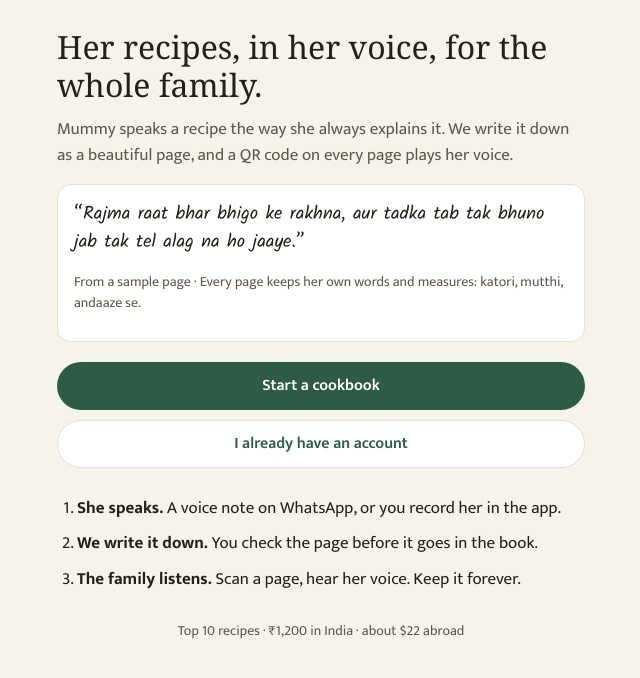
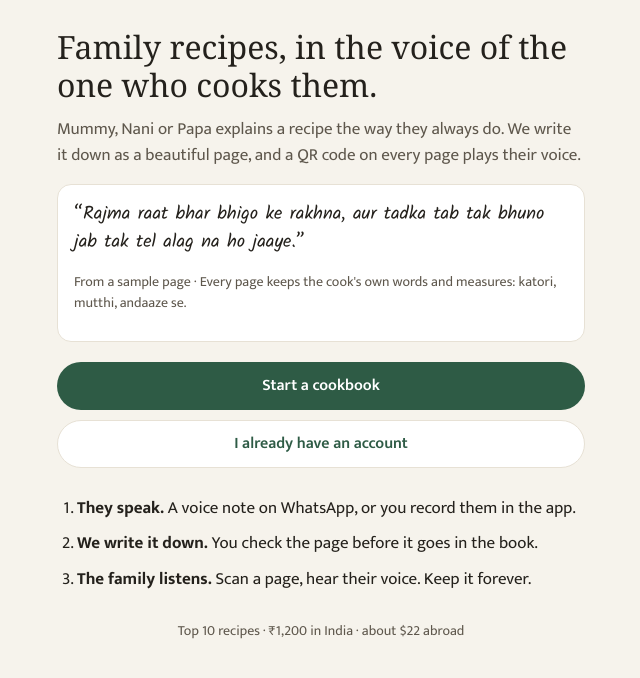
Before and after one commit to sakshamgoyal06/cookbook_creator, a Flask app: page / in a window 1280 px wide. Shown: the part 53-731 px from the top of the page, without its empty margins (319-959 px from the left). Run offline with Flask 3, Linux system fonts and the light colour scheme; parts of the project's set-up code (start-up, migrations or seed data) failed here and were passed over; some libraries are stand-ins or nearby versions; some web fonts are replaced.

Commit message:
Open the app to any family cook, not only Mummy (#34)
The start and welcome screens no longer assume Mummy; setup asks what the
family calls the cook with more choices (Dada, Nana, Bua, Mausi, Chachi...)
and no preselected answer. Messages use that word, else the cook's name with
ji, else a greeting; 'Waiting on the cook' instead of 'Waiting on Mummy'.
Father's Day joins the occasions; the old /projects pages drop 'Mom'.


Claude-Session: https://claude.ai/code/session_01DjDLfkx3HZGdTgsGhVnkhC

Co-authored-by: Claude <noreply@anthropic.com>

```diff
--- a/app.py
+++ b/app.py
@@ -334,7 +334,7 @@ def book_join(token):
         return render_template("listen_private.html"), 404
     joined = session.get("family", {})
     member = family_service.get_member(book["id"], joined.get(str(book["id"]))) if joined.get(str(book["id"])) else None
-    cook = book["storyteller_address_as"] or (book["storyteller_name"] or "").split(" ")[0] or "Mummy"
+    cook = book["storyteller_address_as"] or (book["storyteller_name"] or "").split(" ")[0] or "the cook"
     if request.method == "GET":
         wanted = [d["title"] for d in dish_service.list_dishes(book["id"]) if d["status"] == "wishlist"][:8]
         return render_template("book_join.html", book=book, member=member, cook=cook, wanted=wanted)
--- a/screens.py
+++ b/screens.py
@@ -42,8 +42,9 @@ SETUP_STEPS = {
     "assisted": ("tier", "cook", "occasion", "dishes", "pay"),
     "self": ("tier", "cook", "occasion", "dishes", "pay"),
 }
-ADDRESS_OPTIONS = ("Mummy", "Maa", "Mumma", "Dadi", "Nani", "Papa")
-OCCASIONS = ("Diwali", "Birthday", "Mother's Day", "Anniversary", "Wedding", "Just because")
+# What the buyer calls the cook. Any family cook, not only Mummy; "Something else" takes the rest.
+ADDRESS_OPTIONS = ("Mummy", "Maa", "Papa", "Dadi", "Nani", "Dada", "Nana", "Bua", "Mausi", "Chachi")
+OCCASIONS = ("Diwali", "Birthday", "Mother's Day", "Father's Day", "Anniversary", "Wedding", "Just because")
 DISH_SUGGESTIONS = ("Rajma", "Dal makhani", "Aloo paratha", "Kadhi pakora", "Chole", "Gajar ka halwa",
                     "Bhindi masala", "Paneer butter masala", "Besan ladoo", "Khichdi")
 MAX_IMPORT_FILES = 10
@@ -609,7 +610,7 @@ def recipe_page_pdf(project, recipe_id):
 
 
 def _questions_for(project, recipe):
-    """S4: open follow-up questions, each with a WhatsApp link to ask the cook when she isn't in the app."""
+    """S4: open follow-up questions, each with a WhatsApp link to ask the cook when they aren't in the app."""
     if recipe["status"] != "needs_review":
         return []
     questions = question_service.open_questions(recipe["id"])
--- a/services/ui.py
+++ b/services/ui.py
@@ -1,7 +1,8 @@
 """Small helpers shared by templates: status chips, names and dates (UX spec §3)."""
 from datetime import date
 
-DEFAULT_ADDRESS = "Mummy"
+# Only when the buyer hasn't said what they call the cook; the app is for any family cook, not just Mummy.
+DEFAULT_ADDRESS = "the cook"
 
 
 def status_chip(status, address_as=None):
@@ -26,14 +27,14 @@ def days_until(day, today=None):
 
 
 def cook_display_name(project):
-    """How our own messages address the cook: "Sunita ji", else what the buyer calls her, else Mummy."""
+    """How our own messages address the cook: "Sunita ji", else what the buyer calls them, else "the cook"."""
     if project.get("storyteller_name"):
         return f"{project['storyteller_name'].split()[0]} ji"
     return project.get("storyteller_address_as") or DEFAULT_ADDRESS
 
 
 def cook_label(project):
-    """How the buyer's screens name the cook: what the buyer calls her ("Mummy"), else "Sunita ji"."""
+    """How the buyer's screens name the cook: what the buyer calls them ("Nani"), else "Sunita ji"."""
     return project.get("storyteller_address_as") or cook_display_name(project)
 
 
--- a/templates/app/setup_cook.html
+++ b/templates/app/setup_cook.html
@@ -6,13 +6,13 @@
 <input type="text" id="storyteller_name" name="storyteller_name" value="{{ project.storyteller_name or current_user.name }}" required maxlength="60" autocomplete="name">
 {% else %}
 <h1>Who's the cook?</h1>
-<label>What do you call them?</label>
+<label>What do you call them? <span class="hint">(this is how the app and the book will name them)</span></label>
 <div class="chip-options">
 {% for option in address_options %}
-  <label class="chip-option"><input type="radio" name="storyteller_address_as" value="{{ option }}" {% if (project.storyteller_address_as or 'Mummy') == option %}checked{% endif %}><span>{{ option }}</span></label>
+  <label class="chip-option"><input type="radio" name="storyteller_address_as" value="{{ option }}" {% if project.storyteller_address_as == option %}checked{% endif %}><span>{{ option }}</span></label>
 {% endfor %}
 </div>
-<input type="text" name="address_as_other" placeholder="Something else, like Ammi or Badi Mummy" maxlength="30" aria-label="Something else" value="{{ project.storyteller_address_as if project.storyteller_address_as and project.storyteller_address_as not in address_options else '' }}">
+<input type="text" name="address_as_other" placeholder="Something else, like Ammi, Badi Mummy or Mamaji" maxlength="30" aria-label="Something else" value="{{ project.storyteller_address_as if project.storyteller_address_as and project.storyteller_address_as not in address_options else '' }}">
 <label for="storyteller_name">Their name for the cover <span class="hint">(optional, e.g. Sunita Sharma)</span></label>
 <input type="text" id="storyteller_name" name="storyteller_name" value="{{ project.storyteller_name or '' }}" maxlength="60">
 {% if project.cook_mode == 'whatsapp' %}
--- a/templates/app/start.html
+++ b/templates/app/start.html
@@ -6,9 +6,9 @@
 <form method="post" class="stack">
   {{ csrf() }}
   <label class="choice"><input type="radio" name="cook_mode" value="whatsapp" required>
-    <span class="card"><strong>Mummy's, she'll send voice notes</strong><br><span class="muted">She talks on WhatsApp the way she always does. You add her notes here.</span></span></label>
+    <span class="card"><strong>Someone in the family, on WhatsApp</strong><br><span class="muted">Mummy, Nani, Papa, anyone. They talk in voice notes the way they always do; you add the notes here.</span></span></label>
   <label class="choice"><input type="radio" name="cook_mode" value="assisted">
-    <span class="card"><strong>Mummy's, I'll record her</strong><br><span class="muted">Cook together and record her on your phone.</span></span></label>
+    <span class="card"><strong>Someone in the family, I'll record them</strong><br><span class="muted">Cook together and record them on your phone.</span></span></label>
   <label class="choice"><input type="radio" name="cook_mode" value="self">
     <span class="card"><strong>My own recipes</strong><br><span class="muted">You're the cook. Record your recipes for your family.</span></span></label>
   <button class="btn btn-primary btn-block" type="submit">Continue</button>
--- a/templates/app/welcome.html
+++ b/templates/app/welcome.html
@@ -1,11 +1,11 @@
 {% extends "app/_shell.html" %}
 {% block content %}
 <section class="hero">
-  <h1>Her recipes, in her voice, for the whole family.</h1>
-  <p class="muted">Mummy speaks a recipe the way she always explains it. We write it down as a beautiful page, and a QR code on every page plays her voice.</p>
+  <h1>Family recipes, in the voice of the one who cooks them.</h1>
+  <p class="muted">Mummy, Nani or Papa explains a recipe the way they always do. We write it down as a beautiful page, and a QR code on every page plays their voice.</p>
   <div class="card sample">
     <p class="quote">“Rajma raat bhar bhigo ke rakhna, aur tadka tab tak bhuno jab tak tel alag na ho jaaye.”</p>
-    <p class="small muted">From a sample page · Every page keeps her own words and measures: katori, mutthi, andaaze se.</p>
+    <p class="small muted">From a sample page · Every page keeps the cook's own words and measures: katori, mutthi, andaaze se.</p>
   </div>
   <div class="actions">
     <a class="btn btn-primary btn-block" href="{{ url_for('register') }}">Start a cookbook</a>
@@ -13,9 +13,9 @@
   </div>
 </section>
 <ol class="how">
-  <li><strong>She speaks.</strong> A voice note on WhatsApp, or you record her in the app.</li>
+  <li><strong>They speak.</strong> A voice note on WhatsApp, or you record them in the app.</li>
   <li><strong>We write it down.</strong> You check the page before it goes in the book.</li>
-  <li><strong>The family listens.</strong> Scan a page, hear her voice. Keep it forever.</li>
+  <li><strong>The family listens.</strong> Scan a page, hear their voice. Keep it forever.</li>
 </ol>
 <p class="small muted center">Top 10 recipes · ₹{{ "{:,}".format(config.TIERS.top10.price_inr) }} in India · about ${{ config.TIERS.top10.price_usd }} abroad</p>
 {% endblock %}
--- a/templates/projects/new.html
+++ b/templates/projects/new.html
@@ -12,7 +12,7 @@
     <h2 class="form-section-title">Basic Info</h2>
     <div class="form-group">
         <label for="title">Cookbook Title *</label>
-        <input type="text" id="title" name="title" required placeholder="e.g., Mom's Kitchen Treasures">
+        <input type="text" id="title" name="title" required placeholder="e.g., Nani ki Rasoi">
     </div>
     <div class="form-group">
         <label for="subtitle">Subtitle</label>
@@ -46,7 +46,7 @@
     <h2 class="form-section-title">Cookbook Sections</h2>
     <div class="form-group">
         <label for="dedication">Dedication</label>
-        <textarea id="dedication" name="dedication" rows="2" placeholder="e.g., For my mother, who taught me that love is the secret ingredient..."></textarea>
+        <textarea id="dedication" name="dedication" rows="2" placeholder="e.g., For Nani, who taught us that love is the secret ingredient..."></textarea>
     </div>
     <div class="form-group">
         <label for="introduction">Introduction</label>
--- a/templates/recipe_edit.html
+++ b/templates/recipe_edit.html
@@ -63,7 +63,7 @@
     </div>
 
     <div class="form-group">
-        <label for="moms_tips_json">Mom's Tips (JSON)</label>
+        <label for="moms_tips_json">Tips (JSON)</label>
         <textarea id="moms_tips_json" name="moms_tips_json" rows="4">{{ recipe.moms_tips_json }}</textarea>
     </div>
 
```
Also changed, not shown: services/copy.py (+20 -5 lines), templates/recipe_detail.html (+4 -4 lines), tests/test_screens.py (+16 -0 lines).
